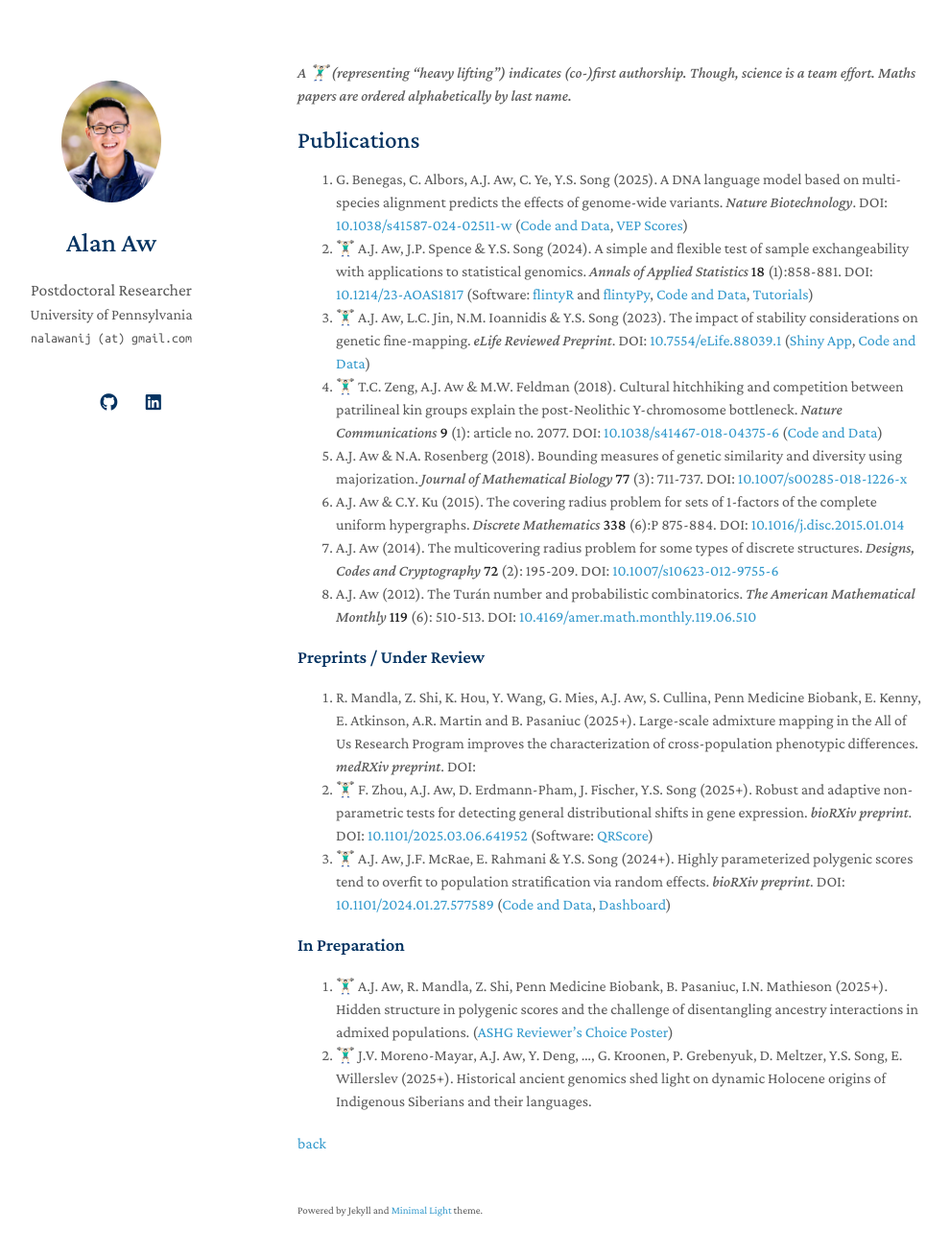
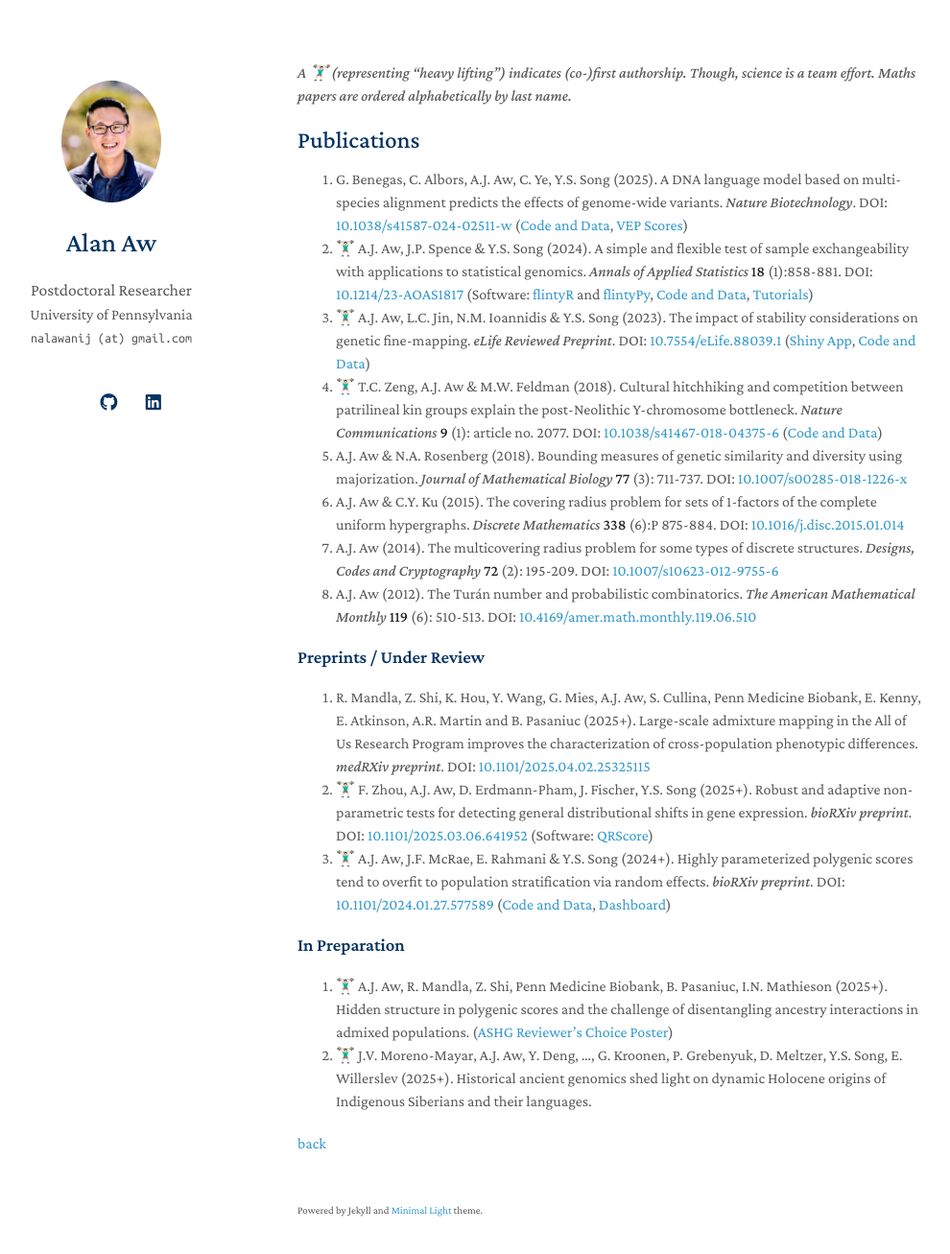
Before and after one commit to alanaw1/alanaw1.github.io, a Jekyll site: the page built from research.md, in a window 1280 px wide and 1342 px high. Shown: the top 1307 px of the window at 96% size, without its empty margins (160-1150 px from the left). Built offline with Jekyll 4.4.1, drawn with Linux system fonts in a browser that asks for light colours; nearby versions of some CDN libraries; a style sheet for code colours, icons or effects is not loaded.

Commit message:
fix typo

```diff
--- a/research.md
+++ b/research.md
@@ -17,7 +17,7 @@ layout: homepage
 
 ### Preprints / Under Review
 
-3. R. Mandla, Z. Shi, K. Hou, Y. Wang, G. Mies, A.J. Aw, S. Cullina, Penn Medicine Biobank, E. Kenny, E. Atkinson, A.R. Martin and B. Pasaniuc (2025+). Large-scale admixture mapping in the All of Us Research Program improves the characterization of cross-population phenotypic differences. *medRXiv preprint*. DOI: []()
+3. R. Mandla, Z. Shi, K. Hou, Y. Wang, G. Mies, A.J. Aw, S. Cullina, Penn Medicine Biobank, E. Kenny, E. Atkinson, A.R. Martin and B. Pasaniuc (2025+). Large-scale admixture mapping in the All of Us Research Program improves the characterization of cross-population phenotypic differences. *medRXiv preprint*. DOI: [10.1101/2025.04.02.25325115](https://doi.org/10.1101/2025.04.02.25325115)
 2. 🏋🏻‍♂️ F. Zhou, A.J. Aw, D. Erdmann-Pham, J. Fischer, Y.S. Song (2025+). Robust and adaptive non-parametric tests for detecting general distributional shifts in gene expression. *bioRXiv preprint*. DOI: [10.1101/2025.03.06.641952](https://doi.org/10.1101/2025.03.06.641952) (Software: [QRScore](https://github.com/songlab-cal/QRscore))
 1. 🏋🏻‍♂️ A.J. Aw, J.F. McRae, E. Rahmani & Y.S. Song (2024+). Highly parameterized polygenic scores tend to overfit to population stratification via random effects. *bioRXiv preprint*. DOI: [10.1101/2024.01.27.577589](https://doi.org/10.1101/2024.01.27.577589) ([Code and Data](https://github.com/songlab-cal/StratPGS), [Dashboard](https://alan-aw.shinyapps.io/stratPGS_v0/))
 
```
Also changed, not shown: index.md (+1 -1 lines).
